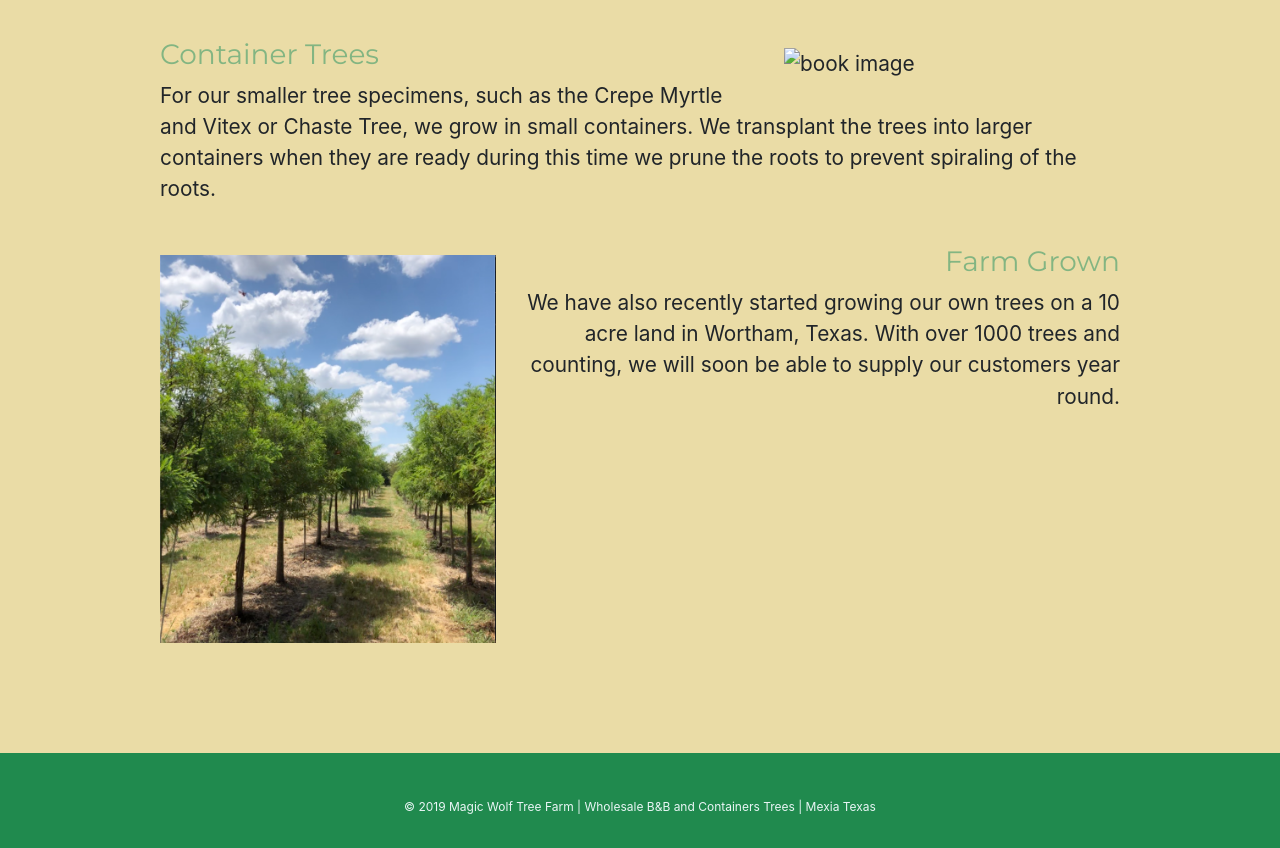
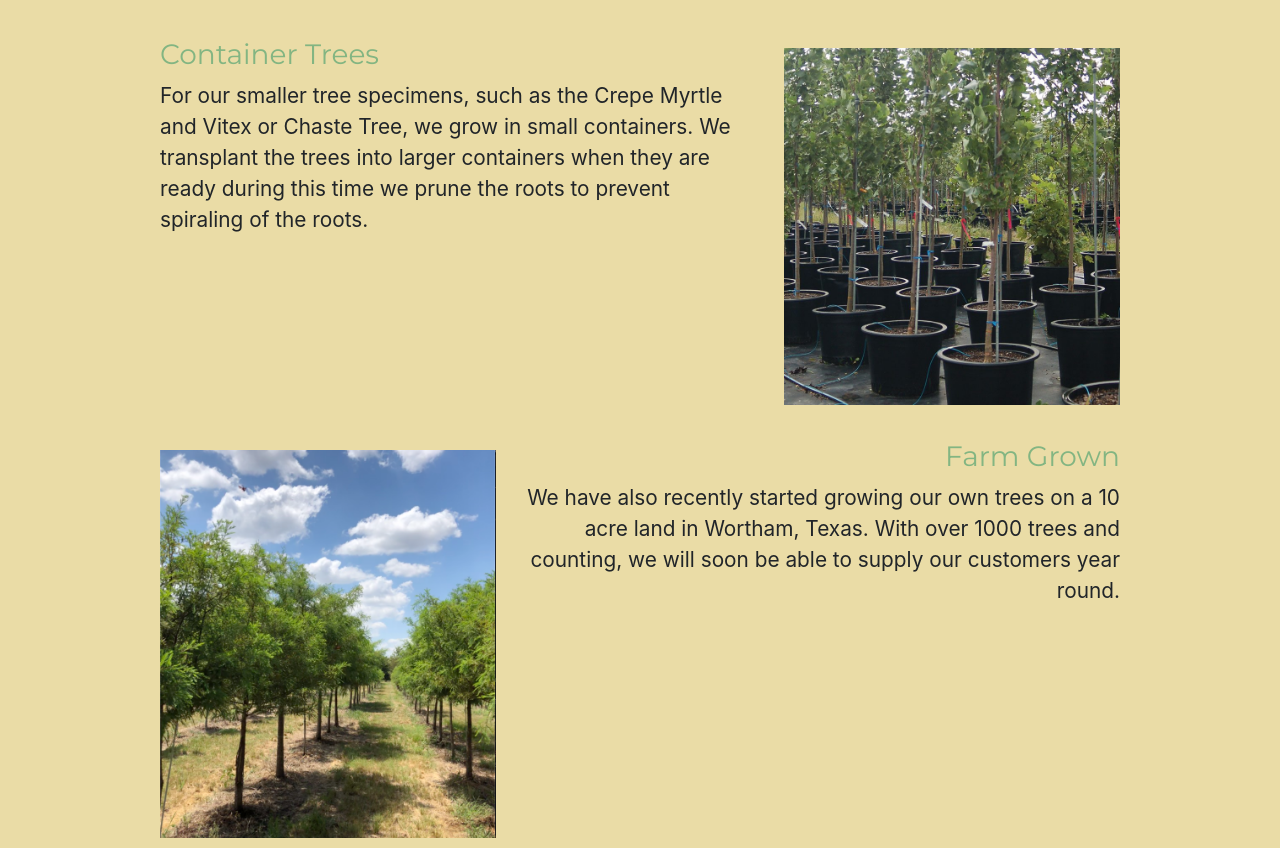
Before and after one commit to fabianray/mwtf, a plain HTML site: page index.html in a window 1280 px wide. Shown: the part 1152-2000 px from the top of the page. Drawn offline with nearby package versions, Linux system fonts and the light colour scheme.

Commit message:
Update index.html

```diff
--- a/index.html
+++ b/index.html
@@ -72,7 +72,7 @@
 
     <div class="image-container-two">
       <div class="skill-row-two">
-        <img class="field-image" src="Container_Trees.jpg" alt="book image">
+        <img class="field-image" src="Container-Trees.jpg" alt="book image">
         <h3>Container Trees</h3>
         <p>For our smaller tree specimens, such as the Crepe Myrtle and Vitex or Chaste Tree,
           we grow in small containers. We transplant the trees into larger containers when they are ready
```
